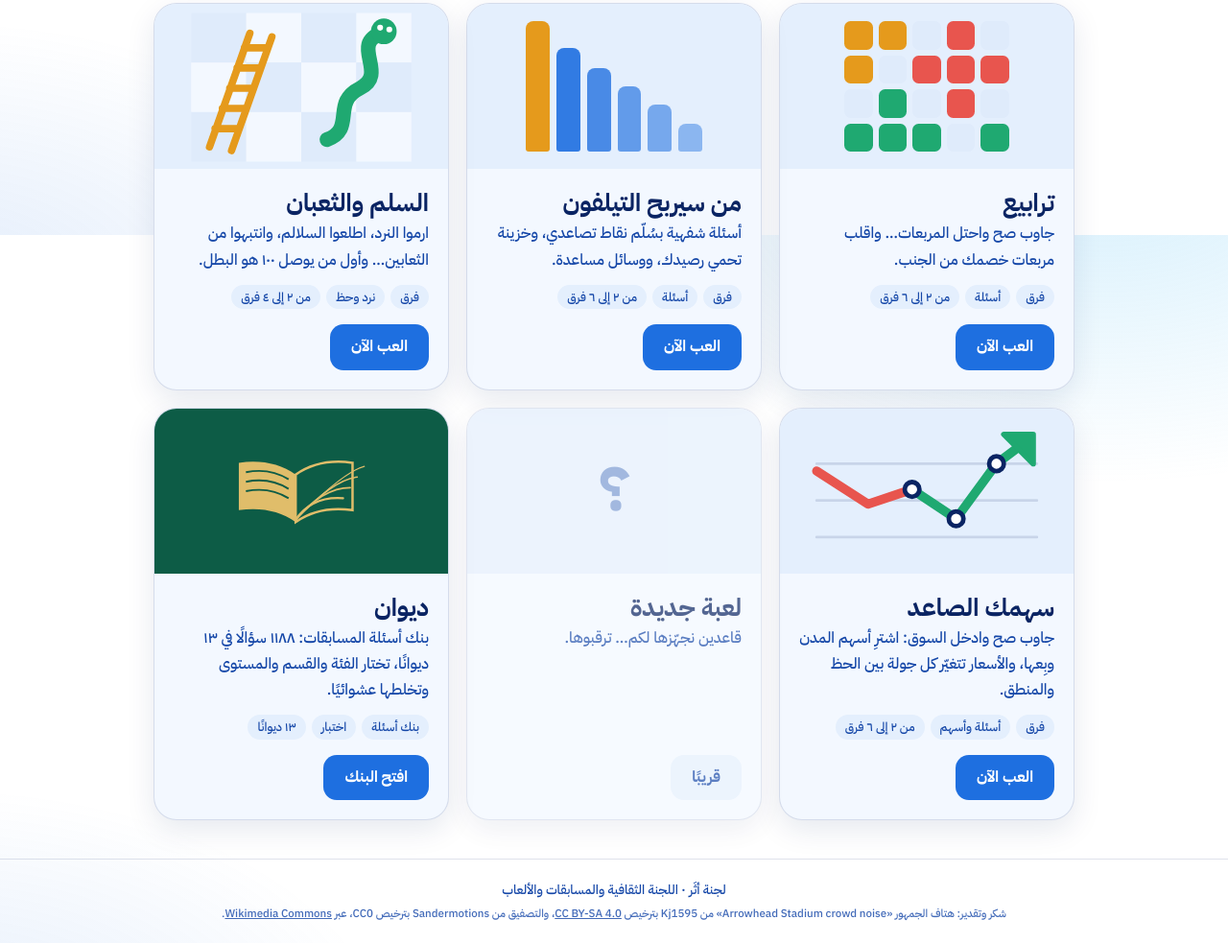
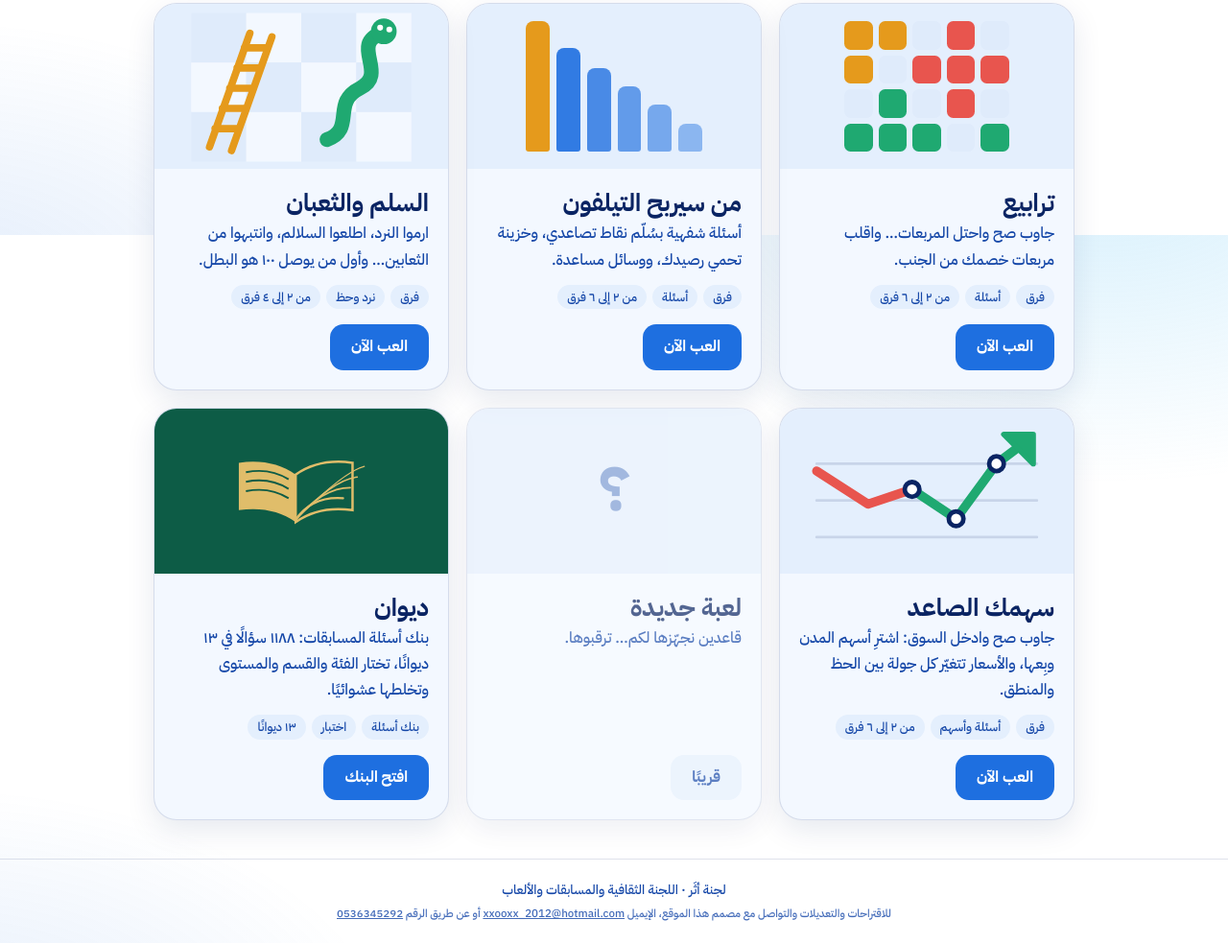
Before and after one commit to AtharGames/Athar, a plain HTML site: page index.html in a window 1280 px wide. Shown: the part 555-1538 px from the top of the page at 96% size. Drawn offline with Linux system fonts and the light colour scheme; a web font is replaced by a local one.

Commit message:
Update footer credits and contact information

```diff
--- a/index.html
+++ b/index.html
@@ -152,7 +152,7 @@
 
 <footer class="foot">
   <p>لجنة أثَر · اللجنة الثقافية والمسابقات والألعاب</p>
-  <p class="credits">شكر وتقدير: هتاف الجمهور <bdi>«Arrowhead Stadium crowd noise»</bdi> من <bdi>Kj1595</bdi> بترخيص <a href="https://creativecommons.org/licenses/by-sa/4.0/" rel="license"><bdi>CC BY-SA 4.0</bdi></a>، والتصفيق من <bdi>Sandermotions</bdi> بترخيص <bdi>CC0</bdi>، عبر <a href="https://commons.wikimedia.org/w/index.php?curid=83467289"><bdi>Wikimedia Commons</bdi></a>.</p>
+  <p class="credits">للاقتراحات والتعديلات والتواصل مع مصمم هذا الموقع، الإيميل <a href="mailto:xxooxx_2012@hotmail.com"><bdi>xxooxx_2012@hotmail.com</bdi></a> أو عن طريق الرقم <a href="tel:0536345292"><bdi>0536345292</bdi></a></p>
 </footer>
 
 <script src="home.js" defer></script>
```
